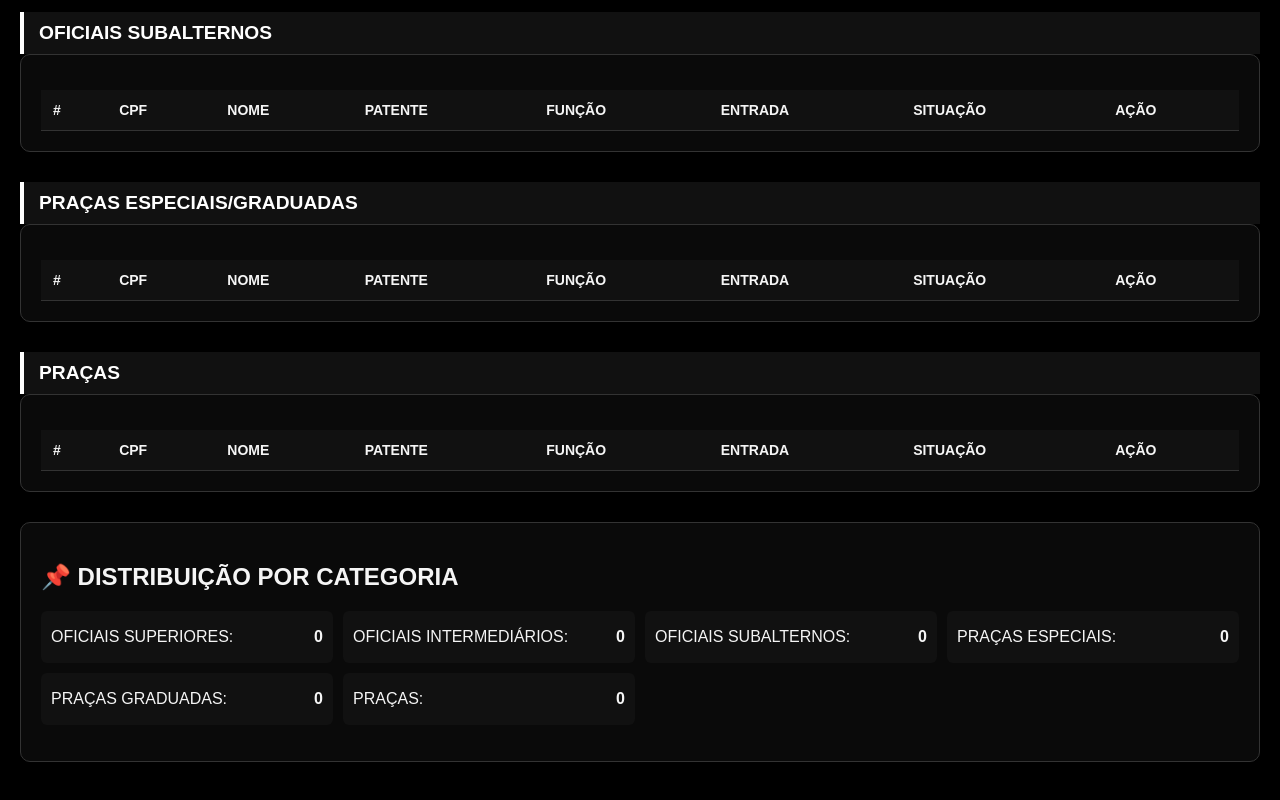
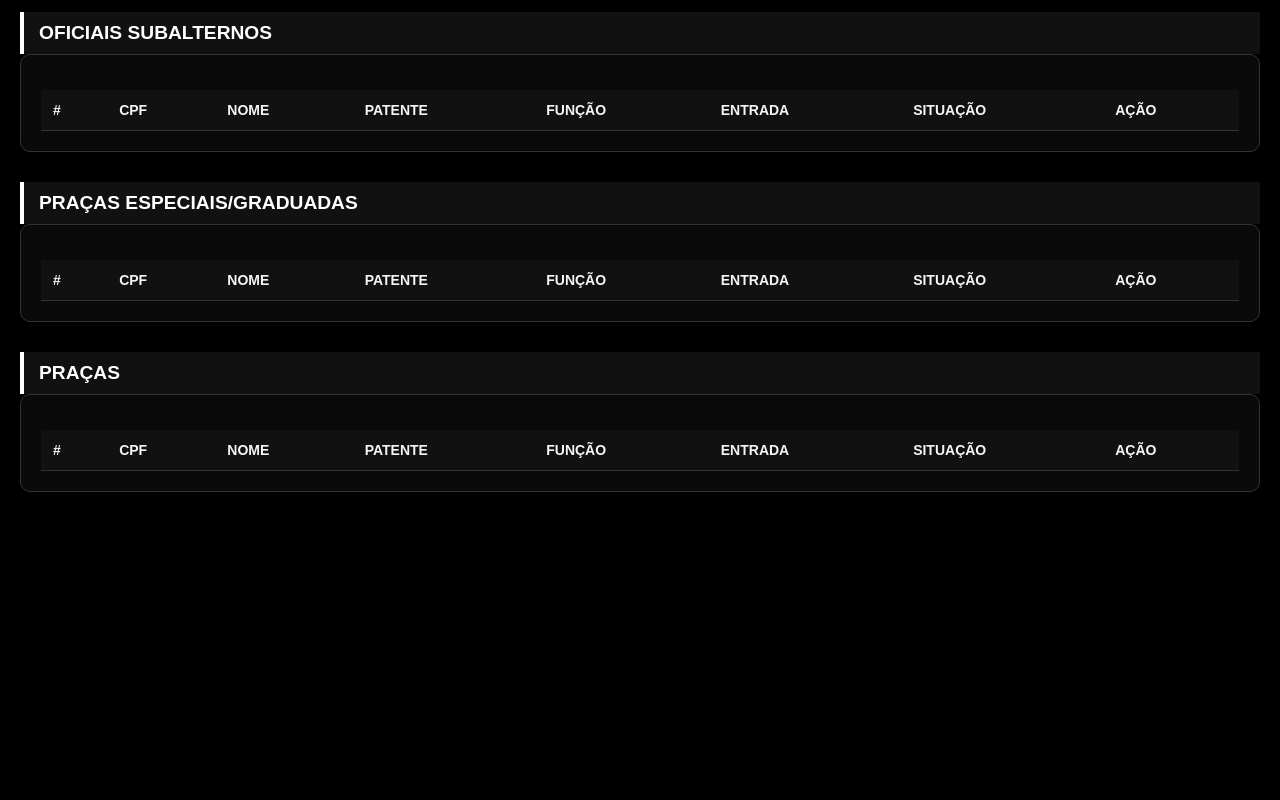
Before and after one commit to ViniciusGorla/Hierarquia, a website: page index.html in a window 1280 px wide. Shown: the part 667-1467 px from the top of the page. After the commit the page ends 1209 px from the top, so only its background shows below. Drawn offline with Linux system fonts and the light colour scheme.

Commit message:
Correção 3

```diff
--- a/index.html
+++ b/index.html
@@ -199,20 +199,6 @@ tr:hover{background:#1a1a1a}
 </table>
 </div>
 </div>
-
-<!-- ESTATÍSTICAS -->
-<div class="card">
-<h2>📌 DISTRIBUIÇÃO POR CATEGORIA</h2>
-<ul id="estatisticas" style="line-height:2;list-style:none;padding:0;display:grid;grid-template-columns:repeat(auto-fit,minmax(250px,1fr));gap:10px">
-<li style="background:#111;padding:10px;border-radius:6px">OFICIAIS SUPERIORES: <span id="stat-superior" style="float:right;font-weight:bold">0</span></li>
-<li style="background:#111;padding:10px;border-radius:6px">OFICIAIS INTERMEDIÁRIOS: <span id="stat-intermediario" style="float:right;font-weight:bold">0</span></li>
-<li style="background:#111;padding:10px;border-radius:6px">OFICIAIS SUBALTERNOS: <span id="stat-subalterno" style="float:right;font-weight:bold">0</span></li>
-<li style="background:#111;padding:10px;border-radius:6px">PRAÇAS ESPECIAIS: <span id="stat-especial" style="float:right;font-weight:bold">0</span></li>
-<li style="background:#111;padding:10px;border-radius:6px">PRAÇAS GRADUADAS: <span id="stat-graduado" style="float:right;font-weight:bold">0</span></li>
-<li style="background:#111;padding:10px;border-radius:6px">PRAÇAS: <span id="stat-praca" style="float:right;font-weight:bold">0</span></li>
-</ul>
-</div>
-</main>
 
 <script>
 const ADMIN_SENHA = 'R0TA@Adm#2025!';
```
